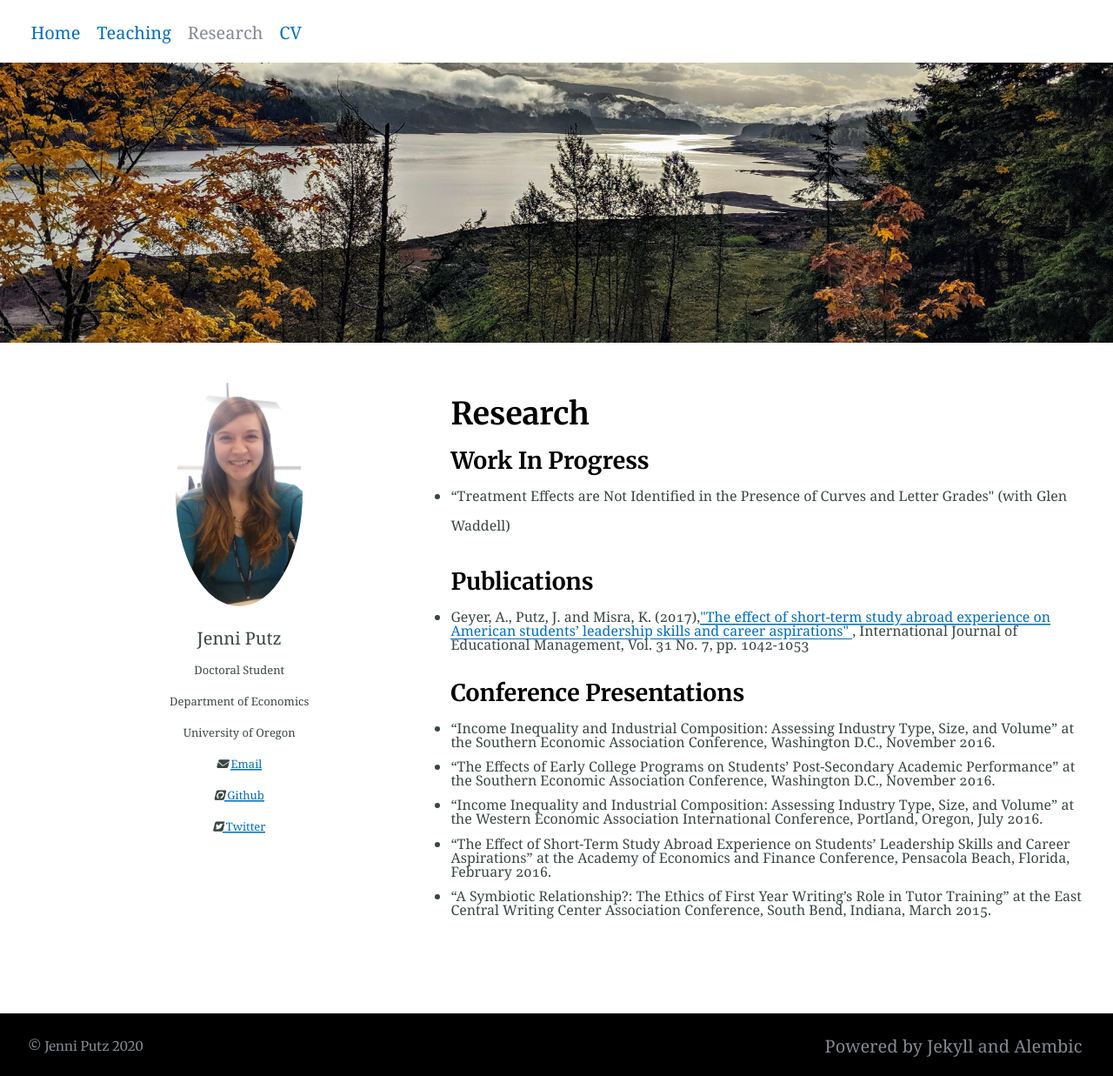
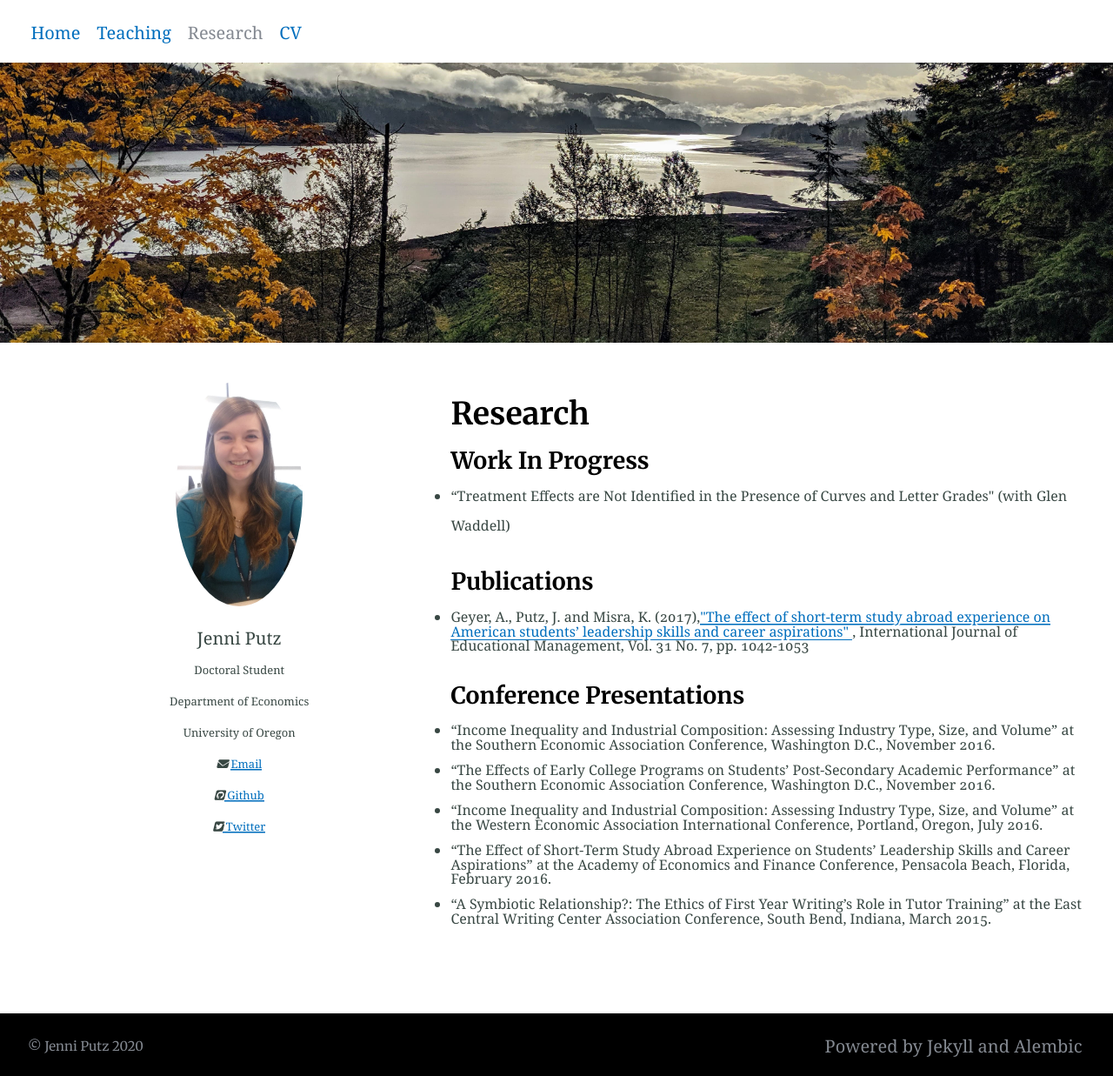
Before and after one commit to jenni-putz/1jenni-putz.github.io, a Jekyll site: the page built from research.md, in a window 1280 px wide. Shown: the whole page at 87% size. Built offline with Jekyll 4.4.1, drawn with Linux system fonts in a browser that asks for light colours; nearby versions of some CDN libraries; our own code applies the rules of GitHub Pages for plain Markdown files.

Commit message:
Update research.md

```diff
--- a/research.md
+++ b/research.md
@@ -76,15 +76,15 @@ button {
         </ul>
         <h4> Publications </h4>
         <ul>
-          <li><p style="line-height:100%"> Geyer, A., Putz, J. and Misra, K. (2017),<a href = "https://www.emerald.com/insight/content/doi/10.1108/IJEM-10-2016-0203/full/html">"The effect of short-term study abroad experience on American students’ leadership skills and career aspirations" </a> , International Journal of Educational Management, Vol. 31 No. 7, pp. 1042-1053 </p></li>
+          <li><p style="line-height:105%"> Geyer, A., Putz, J. and Misra, K. (2017),<a href = "https://www.emerald.com/insight/content/doi/10.1108/IJEM-10-2016-0203/full/html">"The effect of short-term study abroad experience on American students’ leadership skills and career aspirations" </a> , International Journal of Educational Management, Vol. 31 No. 7, pp. 1042-1053 </p></li>
       </ul>
         <h4> Conference Presentations </h4>
         <ul>
-          <li> <p style="line-height:100%">  “Income Inequality and Industrial Composition: Assessing Industry Type, Size, and Volume” at the Southern Economic Association Conference, Washington D.C., November 2016. </p></li>
-          <li> <p style="line-height:100%"> “The Effects of Early College Programs on Students’ Post-Secondary Academic Performance” at the Southern Economic Association Conference, Washington D.C., November 2016.</p> </li>
-          <li> <p style="line-height:100%"> “Income Inequality and Industrial Composition: Assessing Industry Type, Size, and Volume” at the Western Economic Association International Conference, Portland, Oregon, July 2016.</p></li>
-          <li><p style="line-height:100%">  “The Effect of Short-Term Study Abroad Experience on Students’ Leadership Skills and Career Aspirations” at the Academy of Economics and Finance Conference, Pensacola Beach, Florida, February 2016. </p></li>
-          <li> <p style="line-height:100%"> “A Symbiotic Relationship?: The Ethics of First Year Writing’s Role in Tutor Training” at the East Central Writing Center Association Conference, South Bend, Indiana, March 2015.</p></li>
+          <li> <p style="line-height:105%">  “Income Inequality and Industrial Composition: Assessing Industry Type, Size, and Volume” at the Southern Economic Association Conference, Washington D.C., November 2016. </p></li>
+          <li> <p style="line-height:105%"> “The Effects of Early College Programs on Students’ Post-Secondary Academic Performance” at the Southern Economic Association Conference, Washington D.C., November 2016.</p> </li>
+          <li> <p style="line-height:105%"> “Income Inequality and Industrial Composition: Assessing Industry Type, Size, and Volume” at the Western Economic Association International Conference, Portland, Oregon, July 2016.</p></li>
+          <li><p style="line-height:105%">  “The Effect of Short-Term Study Abroad Experience on Students’ Leadership Skills and Career Aspirations” at the Academy of Economics and Finance Conference, Pensacola Beach, Florida, February 2016. </p></li>
+          <li> <p style="line-height:105%"> “A Symbiotic Relationship?: The Ethics of First Year Writing’s Role in Tutor Training” at the East Central Writing Center Association Conference, South Bend, Indiana, March 2015.</p></li>
         </ul>
 </font>
   </div>
```
